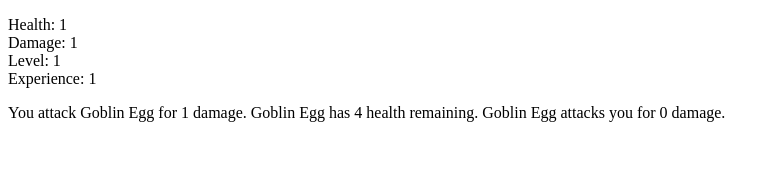
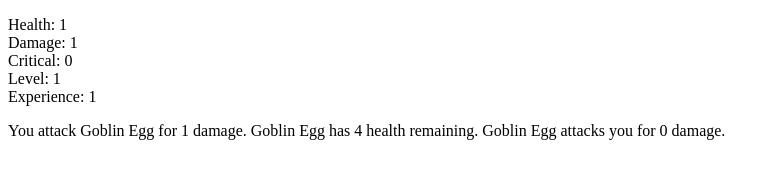
Before and after one commit to armstrongch/IdleGoblinWar, a plain HTML site: page index.html in a window 1280 px wide. Shown: the whole page, without its empty margins (0-780 px from the left). Drawn offline with nearby package versions, Linux system fonts and the light colour scheme.

Commit message:
Update index.html

```diff
--- a/index.html
+++ b/index.html
@@ -18,6 +18,7 @@
 			var health = 1;
 			var maxHealth = 1;
 			var damage = 1;
+			var critical = 0;
 			var experience = 0;
 			var level = 1;
 
@@ -27,72 +28,42 @@
 
 			var creatureNames = [
 				"Goblin Egg",
-				"Goblin Larva",
+				"Hungry Goblin Larva",
 				"Feral Goblin Toddler",
 				"Vicious Goblin Child",
 				"Cruel Adolescent Goblin",
 				"Young Goblin Soldier",
-				"Goblin Warrior"];
+				"Angry Goblin Warrior",
+				"Seasoned Goblin Veteran",
+				"Fierce Goblin Warchief",
+				"Towering Goblin Brute",
+				"Menacing Goblin Assassin",
+				"Vengeful Goblin Admiral"];
 
-			function creature(name)
+			function creature(creatureLevel)
 			{
-				this.name = name;
-				if (name == creatureNames[0])
-				{
-					this.health = 5;
-					this.damage = 0;
-					this.experience = 1;
-				}
-				else if (name == creatureNames[1])
-				{
-					this.health = 5;
-					this.damage = 1;
-					this.experience = 2;
-				}
-				else if (name == creatureNames[2])
-				{
-					this.health = 15;
-					this.damage = 3;
-					this.experience = 3;
-				}
-				else if (name == creatureNames[3])
-				{
-					this.health = 20;
-					this.damage = 5;
-					this.experience = 4;
-				}
-				else if (name == creatureNames[4])
-				{
-					this.health = 20;
-					this.damage = 10;
-					this.experience = 5;
-				}
-				else if (name == creatureNames[5])
-				{
-					this.health = 45;
-					this.damage = 15;
-					this.experience = 5;
-				}
-				else if (name == creatureNames[6])
-				{
-					this.health = 50;
-					this.damage = 25;
-					this.experience = 6;
-				}
+				this.name = creatureNames[creatureLevel];
+				this.health = (creatureLevel + 1) * 5;
+				this.damage = Math.pow(1.5, creatureLevel) - 1;
+				this.experience = Math.pow(2, creatureLevel);
 			}
 
-			var target = new creature(creatureNames[0]);
+			var target = new creature(0);
 
 			function levelUp()
 			{
-				var rand = Math.random();
-				if (rand < 0.5)
+				var rand = Math.random() * 3;
+				if (rand <= 1)
 				{
 					damage++;
 				}
+				else if (rand <= 2)
+				{
+					maxHealth++;
+				}
 				else
 				{
-					maxHealth++;
+					critical++;
 				}
 			}
 
@@ -101,7 +72,7 @@
 				var selectedTarget = new creature(creatureNames[0]);
 				for (let i = 0; i < creatureNames.length; i++)
 				{
-					var potentialTarget = new creature(creatureNames[i]);
+					var potentialTarget = new creature(i);
 					if (potentialTarget.damage < maxHealth / 2)
 					{
 						selectedTarget = potentialTarget;
@@ -130,7 +101,13 @@
 				var actionString = "";
 				if (health > target.damage)
 				{
-					actionString += "You attack " + target.name + " for " + damage + " damage.";
+					actionString += "You attack " + target.name + " for " + Math.round(damage) + " damage.";
+					var rand = Math.random();
+					if (rand >= 0.95)
+					{
+						actionString += " It's a critical hit. You deal an extra " + critical + " damage."
+						target.health -= critical;
+					}
 					target.health -= damage;
 					if (target.health <= 0)
 					{
@@ -143,9 +120,17 @@
 							actionString+= " Your level increases!";
 							levelUp();
 						}
+						var oldTargetName = target.name;
+						target = selectTarget();
+						if (oldTargetName == target.name)
+						{
+							actionString += " Another " + target.name + " wants to fight."
+						}
+						else
+						{
+							actionString += " " + target.name + " wants to fight."
+						}
 
-						target = selectTarget();
-						actionString += " " + target.name + " wants to fight."
 					}
 					else
 					{
@@ -161,7 +146,11 @@
 
 				$('#action').html(actionString);
 
-				var infoString = "Health: " + health + "<br/>Damage: " + damage + "<br/>Level: " + level + "<br/>Experience: " + experience;
+				var infoString = "Health: " + Math.round(health)
+				+ "<br/>Damage: " + damage
+				+ "<br/>Critical: " + critical
+				+ "<br/>Level: " + level
+				+ "<br/>Experience: " + experience;
 
 				$('#info').html(infoString);
 			}
```
